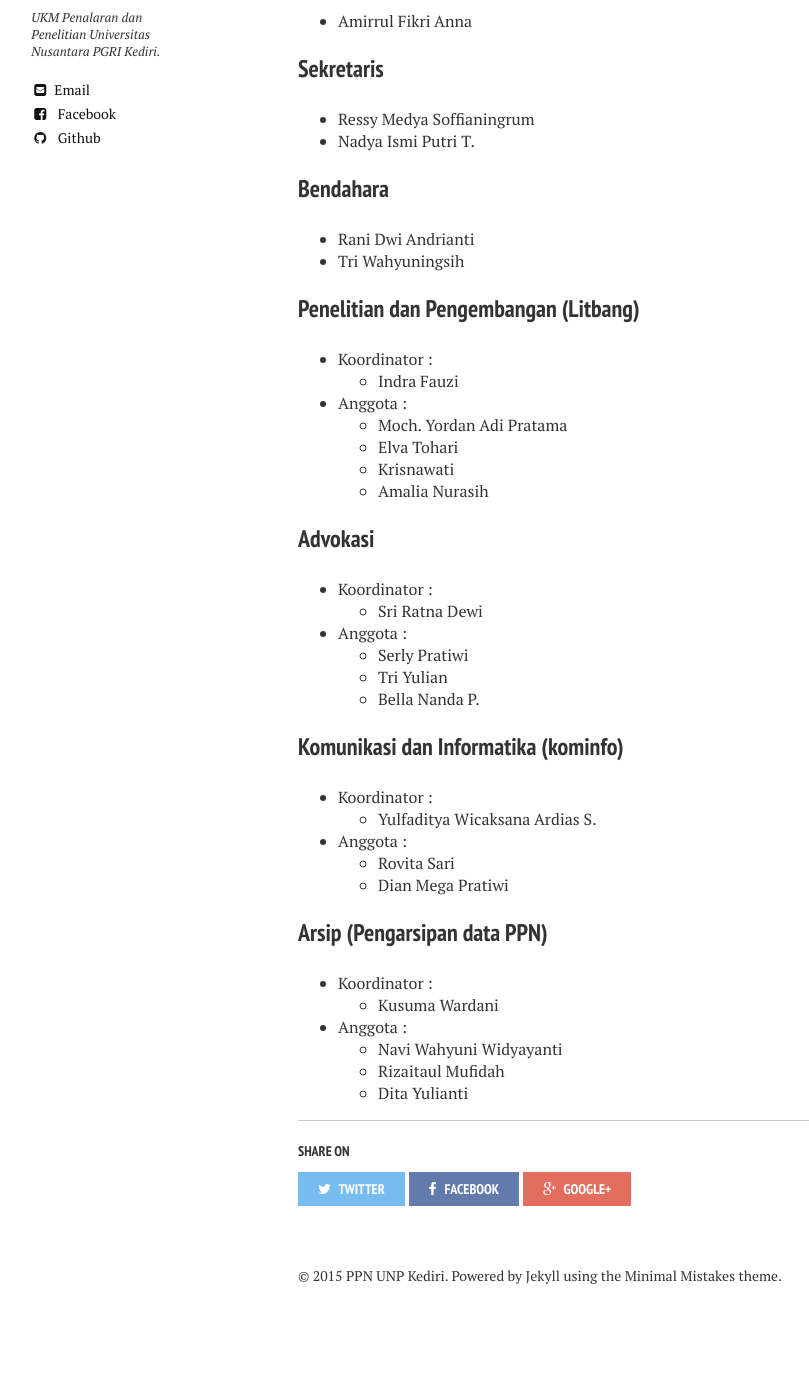
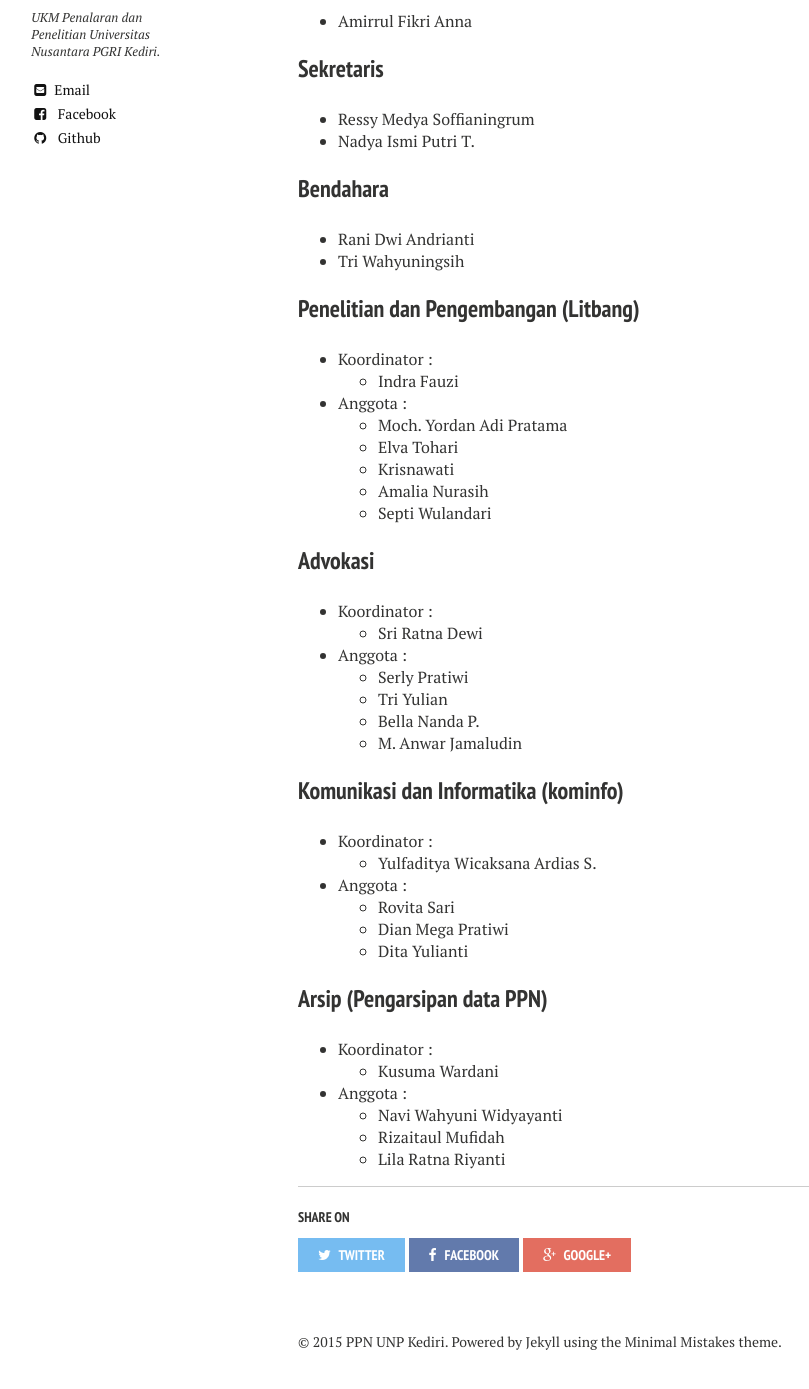
Before and after one commit to ukmppn-unp/ukmppn-unp.github.io, a Jekyll site: the page built from organisasi/index.md, in a window 1280 px wide and 1400 px high, scrolled down 650 px. Shown: the top 1389 px of the window, without its empty margins (22-831 px from the left). Built offline with Jekyll 4.4.1, drawn with Linux system fonts in a browser that asks for light colours; nearby versions of some CDN libraries; before the commit the page ends 1984 px from its top, so only the background shows below that.

Commit message:
Update index.md

```diff
--- a/organisasi/index.md
+++ b/organisasi/index.md
@@ -33,6 +33,7 @@ image:
   - Elva Tohari
   - Krisnawati
   - Amalia Nurasih
+  - Septi Wulandari
 
 ### Advokasi
 * Koordinator :
@@ -41,6 +42,7 @@ image:
   - Serly Pratiwi
   - Tri Yulian
   - Bella Nanda P.
+  - M. Anwar Jamaludin
 
 ### Komunikasi dan Informatika (kominfo)
 * Koordinator :
@@ -55,4 +58,4 @@ image:
 * Anggota :
   - Navi Wahyuni Widyayanti
   - Rizaitaul Mufidah
-  - Dita Yulianti
+  - Lila Ratna Riyanti
```
Also changed, not shown: other parts of organisasi/index.md (+1 -0 lines).
